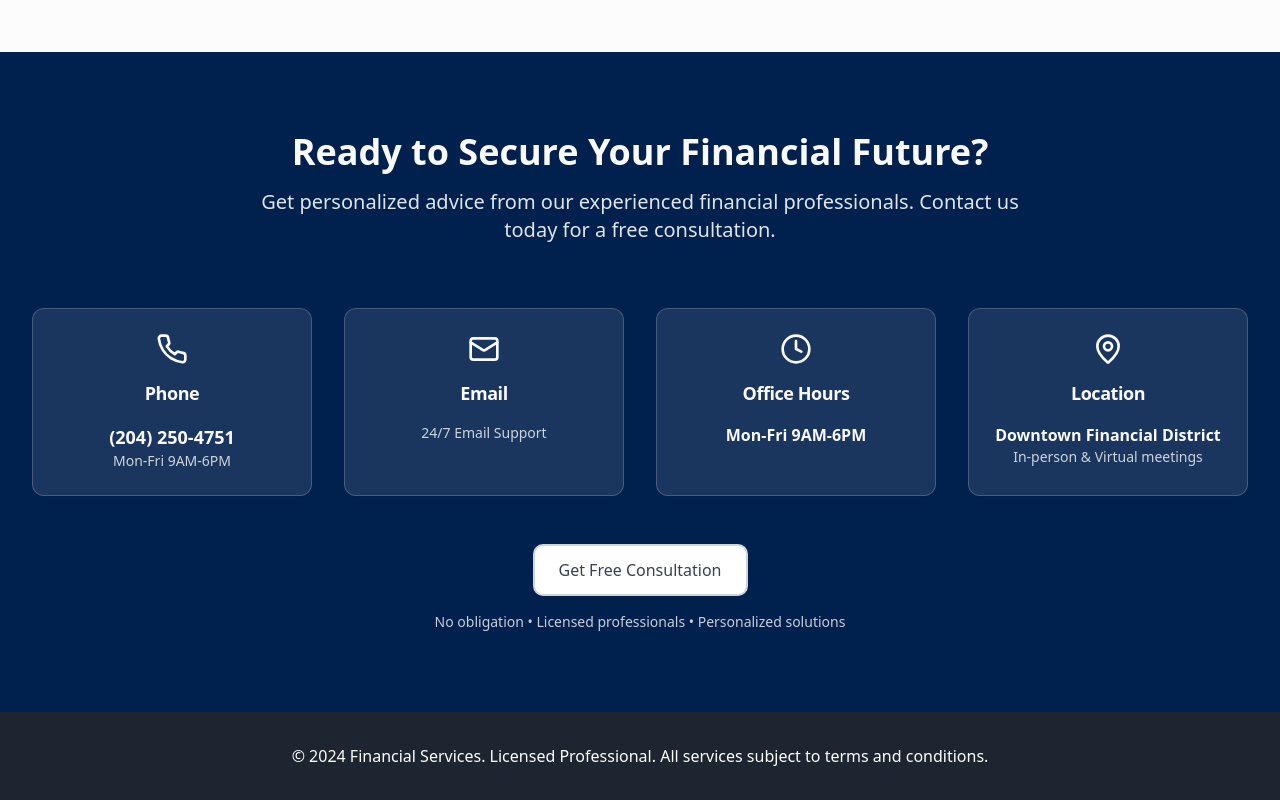
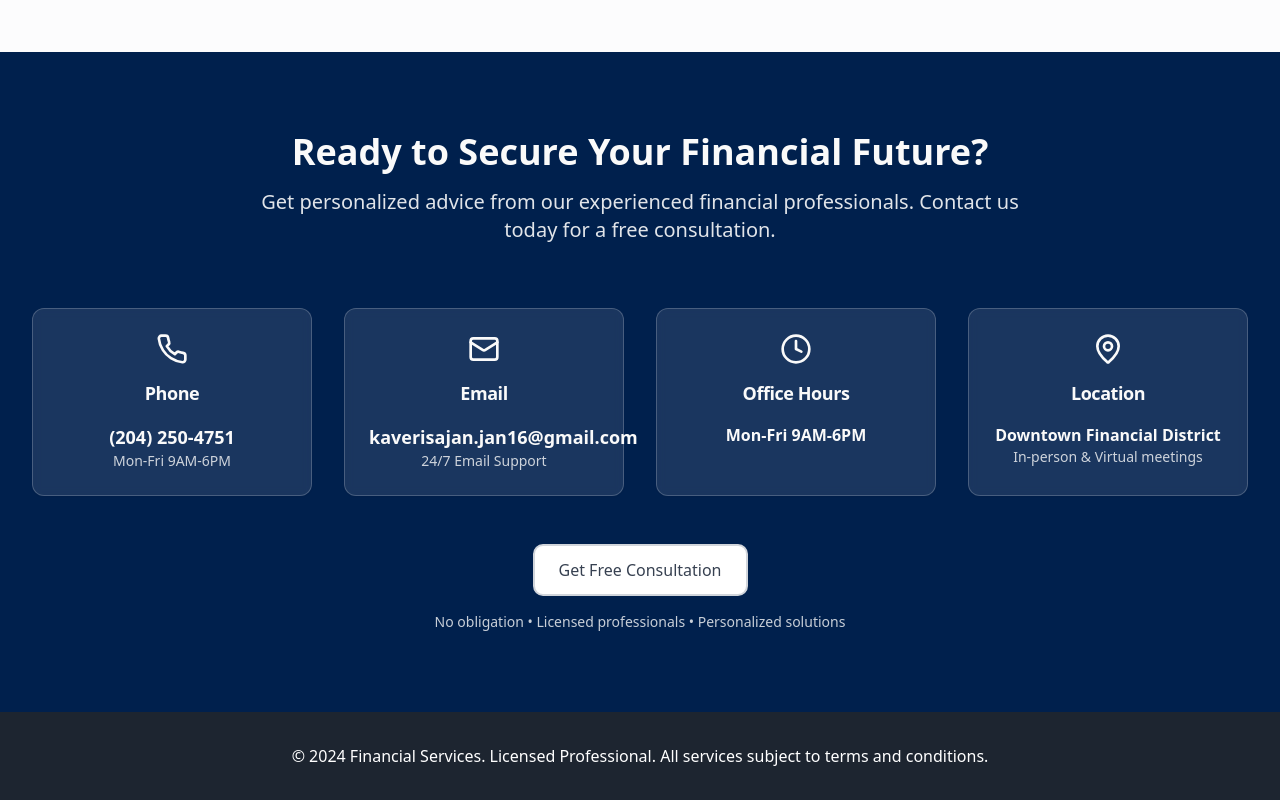
Before and after one commit to Kaveri2929/secure-haven-one-main, a React (Vite) app: page / in a window 1280 px wide. Shown: the part 2215-3015 px from the top of the page. Built offline with nearby package versions, Linux system fonts and the light colour scheme.

Commit message:
Update website-text.ts

```diff
--- a/src/website-text.ts
+++ b/src/website-text.ts
@@ -1,5 +1,5 @@
 export const PHONE_NUMBER = "(204) 250-4751";
-export const EMAIL_ADDRESS = "";
+export const EMAIL_ADDRESS = "kaverisajan.jan16@gmail.com";
 export const PHONE_HOURS_OPERATION = "Mon-Fri 9AM-6PM";
 export const OFFICE_HOURS_OPERATION = "Mon-Fri 9AM-6PM";
 export const OFFICE_ADDRESS = "Downtown Financial District";
```
